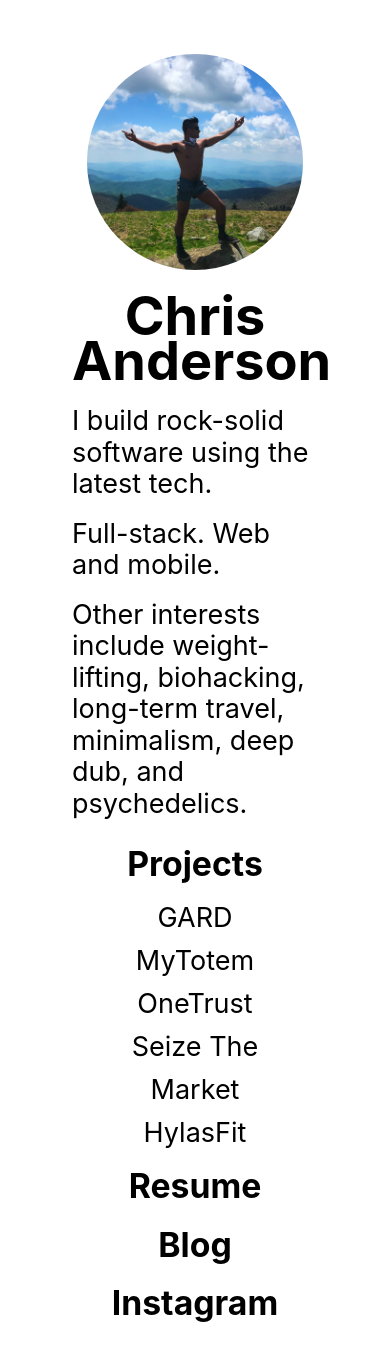
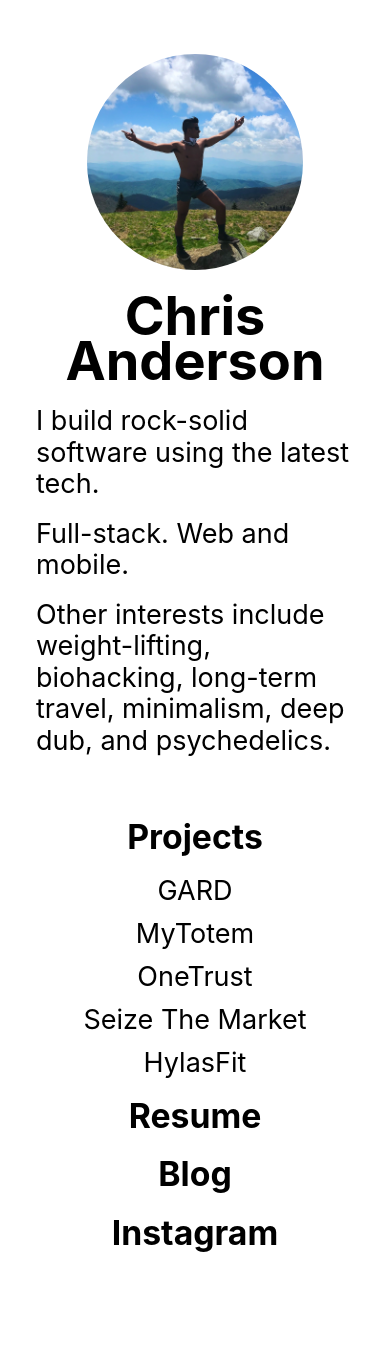
Before and after one commit to csampersand/chris-blog, a Next.js app: page /about in a window 390 px wide. Shown: the top 1360 px of the page. Built offline with nearby package versions, Linux system fonts and the light colour scheme; what @tailwindcss/ui would draw is missing.

Commit message:
Tweak mobile spacing

```diff
--- a/pages/about.js
+++ b/pages/about.js
@@ -16,7 +16,7 @@ export default function Links() {
         </Link>
       </div>
       <div className="flex flex-col-reverse sm:flex-row">
-        <div className="flex flex-col my-4 mx-16 sm:mx-6 text-center sm:text-left">
+        <div className="flex flex-col my-12 sm:my-4 px-4 sm:mx-6 text-center sm:text-left">
           <a className="text-3xl font-bold mb-1 transition ease-in-out duration-200 hover:text-blue-500">
             Projects
           </a>
@@ -53,7 +53,7 @@ export default function Links() {
             Instagram
           </a>
         </div>
-        <div className="flex-1 mx-8 px-4">
+        <div className="flex-1 mx-0 sm:mx-8 px-4">
           <h1 className="mt-5 text-5xl font-bold leading-10 text-center sm:text-left">
             {name}
           </h1>
```
